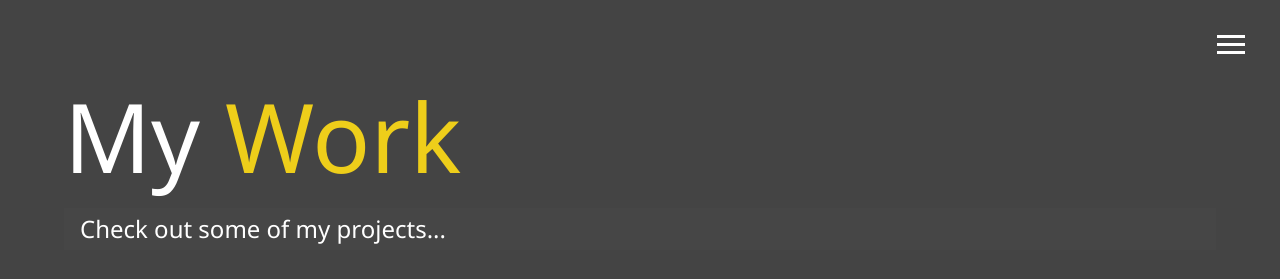
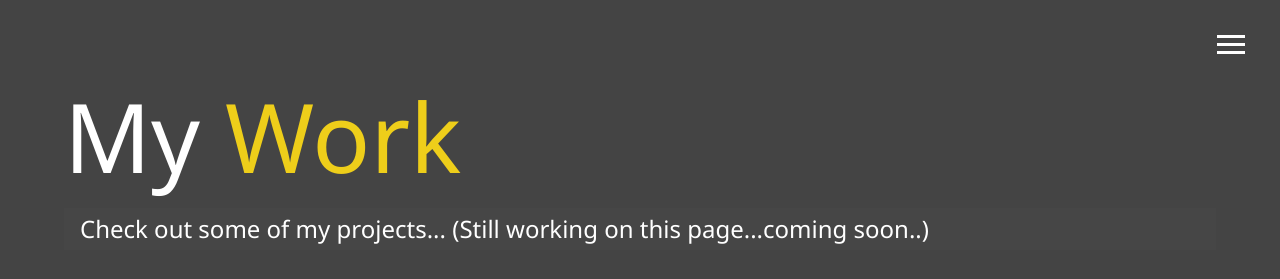
Before and after one commit to Sale-09/personal_webpage, a website: page dist/work.html in a window 1280 px wide. Shown: the top 279 px of the page. Drawn offline with Linux system fonts and the light colour scheme.

Commit message:
Work in progress - work page

```diff
--- a/dist/work.html
+++ b/dist/work.html
@@ -51,7 +51,7 @@
                 My <span class="text-secondary">Work</span>
             </h1>
             <h2 class="sm-heading">
-                Check out some of my projects...
+                Check out some of my projects...  (Still working on this page...coming soon..)
             </h2>
             <div class="projects">
                 <div class="item">
```
